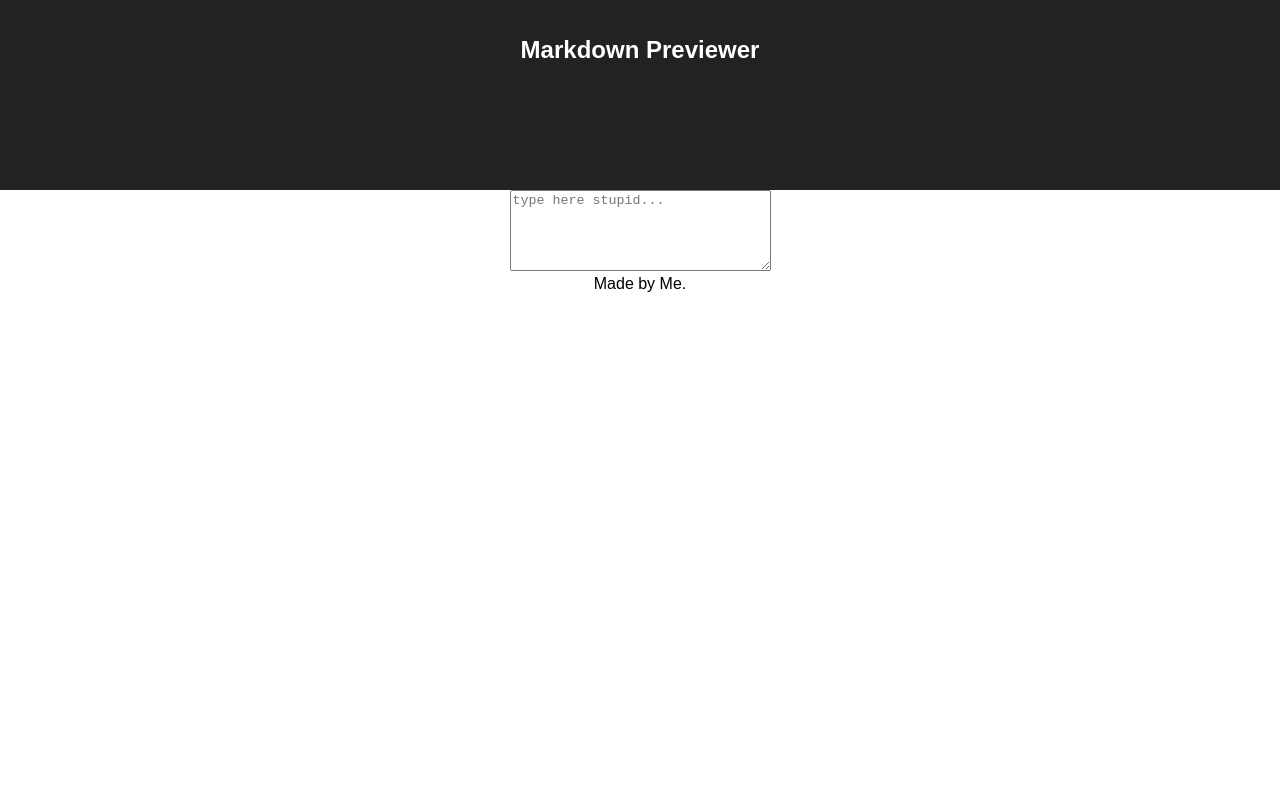
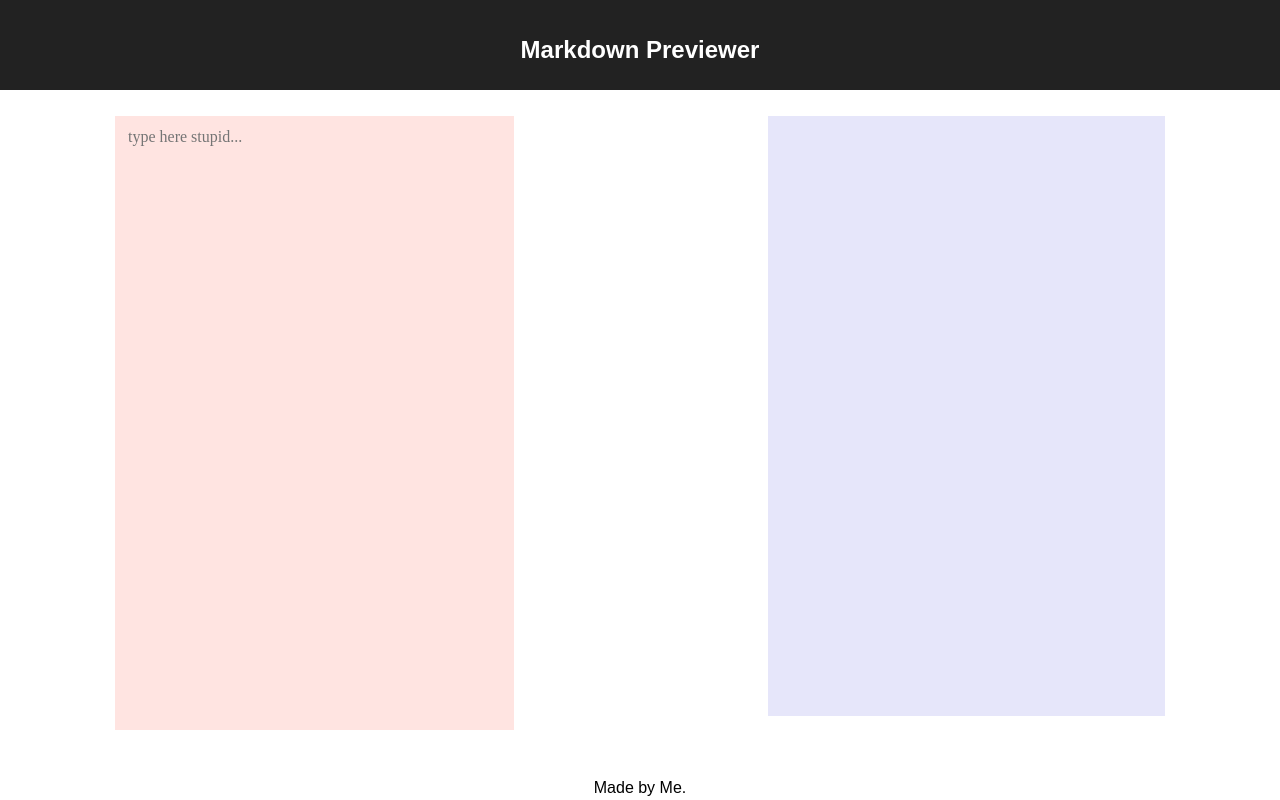
Before and after one commit to Spazcool/markdown-tut, a React (Create React App) app: page / in a window 1280 px wide. Built offline with nearby package versions, Linux system fonts and the light colour scheme.

Commit message:
8 basic styling

```diff
--- a/src/App.css
+++ b/src/App.css
@@ -2,14 +2,9 @@
   text-align: center;
 }
 
-.App-logo {
-  animation: App-logo-spin infinite 20s linear;
-  height: 80px;
-}
-
 .App-header {
   background-color: #222;
-  height: 150px;
+  height: 50px;
   padding: 20px;
   color: white;
 }
@@ -18,11 +13,38 @@
   font-size: 1.5em;
 }
 
-.App-intro {
-  font-size: large;
+.box {
+  display: inline-block;
+  font-family: 'Lobster', cursive;
+  font-size: 100%;
+  margin: 2vw 9vw;
+  min-height: 75vh;
+  padding-left: 1vw;
+  text-align: left;
+  width: 30%;
+  word-wrap: break-word;
+
 }
 
-@keyframes App-logo-spin {
-  from { transform: rotate(0deg); }
-  to { transform: rotate(360deg); }
+.left {
+  background-color: #FFE4E1;
+  float: left;
+  padding-top: 1vw;
 }
+
+textarea {
+  border: none;
+  resize: none;
+}
+
+.right {
+  background-color: #E6E6FA;
+  float: right;
+}
+
+footer {
+  position: absolute;
+  bottom: 0%;
+  padding-bottom: 0.2em;
+  width: 100%;
+}
--- a/src/App.js
+++ b/src/App.js
@@ -29,7 +29,7 @@ class App extends Component {
 
         <div className="container">
           <TextInput handleInput={this.handleUserInput} value={this.state.userInput} />
-          <TextOutput input={this.state.userInput}/>
+          <TextOutput input={this.state.userInput} />
         </div>
 
         <footer>
--- a/src/TextInput.js
+++ b/src/TextInput.js
@@ -10,7 +10,8 @@ class TextInput extends Component {
         rows="5"
         placeholder="type here stupid..."
         value={this.props.value}
-        onChange={this.props.handleInput}>
+        onChange={this.props.handleInput}
+        className="box left">
       </textarea>
     );
   }
--- a/src/TextOutput.js
+++ b/src/TextOutput.js
@@ -8,7 +8,9 @@ class TextOutput extends Component {
   }
   render() {
     return (
-      <div dangerouslySetInnerHTML = {this.markItUp(marked(this.props.input))}/>
+      <div
+        dangerouslySetInnerHTML = {this.markItUp(marked(this.props.input))}
+        className="box right" />
     );
   }
 }
```
Also changed, not shown: tut-notes.txt, 1 other file (tests, documents, lock files or other folders).
